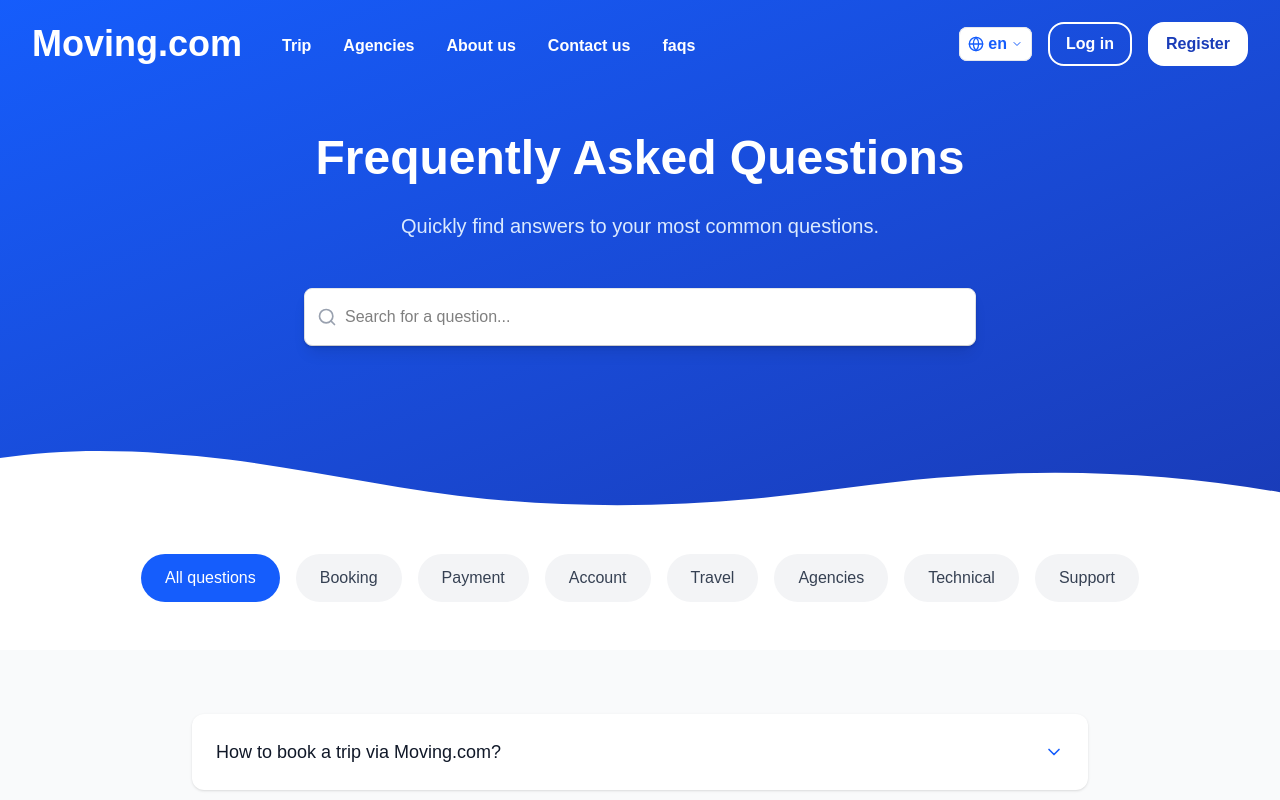
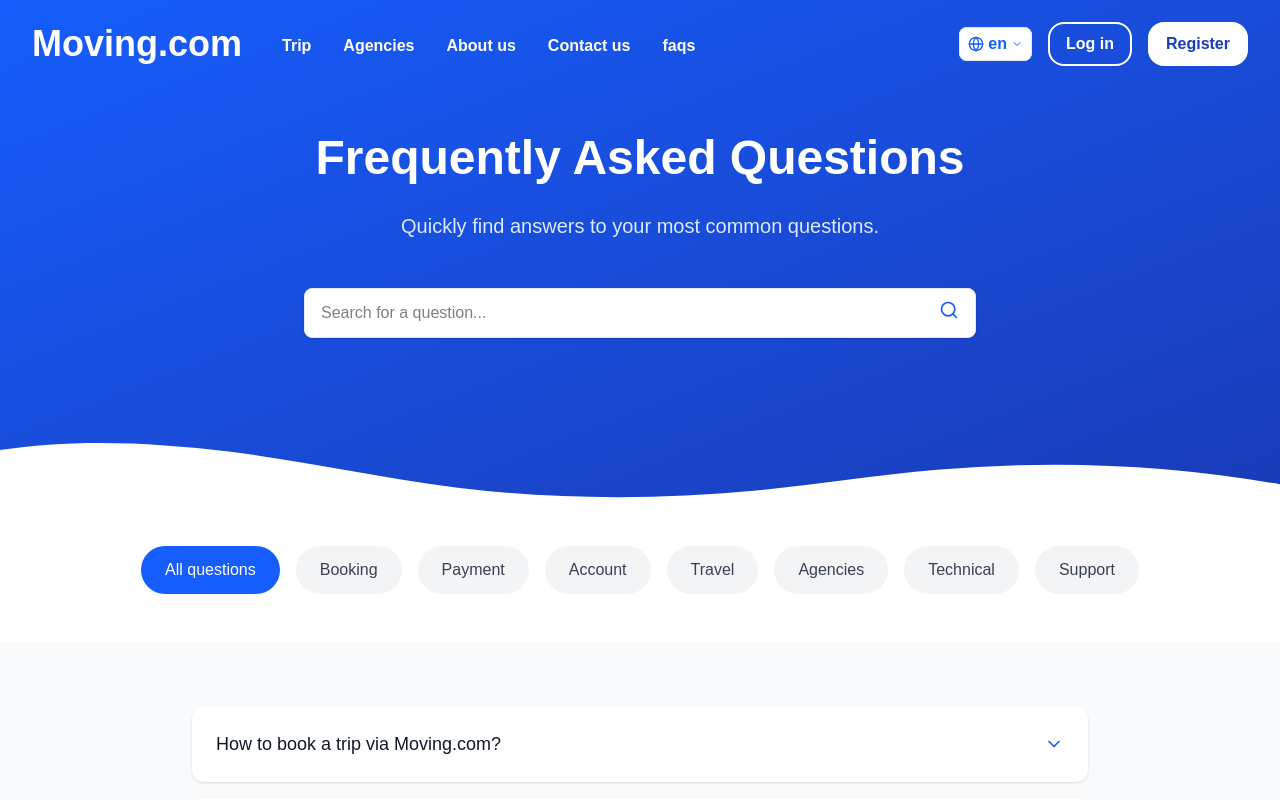
Before and after one commit to SmartBusStation/bus_station_frontend, a Next.js app: page /faqs in a window 1280 px wide. Shown: the top 800 px of the page. Built offline with nearby package versions, Linux system fonts and the light colour scheme.

Commit message:
avant - dashboard pret

```diff
--- a/src/app/faqs/page.tsx
+++ b/src/app/faqs/page.tsx
@@ -10,7 +10,6 @@ import Header from "@/components/layouts/Header"
 import Footer from "@/components/layouts/Footer"
 import { useNavigation } from "@/lib/navigation"
 import SearchBar from '@/components/faqsPageComponent/SearchBar';
-// Dans votre composant FAQPage
 
 interface FAQItem {
   id: number
@@ -19,33 +18,33 @@ interface FAQItem {
   category: string
 }
 
-//fonction principale dans le FAQ
+// Fix 1: Properly type the recentSearches state
 export default function FAQPage() {
   const { t } = useTranslation()
   const navigation = useNavigation()
   const [searchQuery, setSearchQuery] = useState("")
   const [activeCategory, setActiveCategory] = useState("all")
   const [expandedItems, setExpandedItems] = useState<number[]>([])
-  const [recentSearches, setRecentSearches] = useState([]);
+  const [recentSearches, setRecentSearches] = useState<string[]>([]);
 
-// Ajoutez cette fonction pour gérer les recherches
-const handleSearch = (query) => {
+  // Fix 2: Make sure handleSearch is properly defined
+  const handleSearch = (query: string) => {
     setSearchQuery(query);
-  // La logique de filtrage est déjà gérée par filteredFAQs
+    // The filtering logic is already handled by filteredFAQs
   };
 
-// Ajoutez cette fonction pour sauvegarder les recherches récentes
-const saveRecentSearch = (query) => {
-  setRecentSearches(prev => {
-    // Éviter les doublons et garder seulement les 5 dernières recherches
+  // Fix 3: Correctly type the function for updating recent searches
+  const saveRecentSearch = (query: string) => {
+    setRecentSearches((prev: string[]) => {
+      // Avoid duplicates and keep only the 5 most recent searches
       const updatedSearches = [query, ...prev.filter(item => item !== query)].slice(0, 5);
-    // Optionnel: sauvegarder dans localStorage pour persister entre les sessions
+      // Optional: save to localStorage to persist between sessions
       localStorage.setItem('faqRecentSearches', JSON.stringify(updatedSearches));
       return updatedSearches;
     });
   };
 
-// Récupérer les recherches récentes au chargement
+  // Retrieve recent searches on load
   useEffect(() => {
     try {
       const saved = localStorage.getItem('faqRecentSearches');
@@ -53,13 +52,11 @@ useEffect(() => {
         setRecentSearches(JSON.parse(saved));
       }
     } catch (e) {
-    console.error("Erreur lors de la récupération des recherches récentes:", e);
+      console.error("Error retrieving recent searches:", e);
     }
   }, []);
 
   // FAQ data
-
-
   const faqItems: FAQItem[] = [
     {
       id: 1,
@@ -211,12 +208,12 @@ useEffect(() => {
                 placeholder={t("faqPage.searchPlaceholder", "Rechercher une question...")}
                 recentSearches={recentSearches}
                 onSaveRecentSearch={saveRecentSearch}
-                className="w-full" // Cette classe s'appliquera au composant SearchBar lui-même
+                className="w-full" // This class will apply to the SearchBar component itself
               />
             </div>
           </div>
 
-          {/* Séparateur ondulé */}
+          {/* Wavy separator */}
           <div className="absolute bottom-0 left-0 w-full overflow-hidden leading-[0] transform rotate-180">
             <svg
               xmlns="http://www.w3.org/2000/svg"
@@ -355,9 +352,6 @@ useEffect(() => {
                     >
                     <Mail className="h-5 w-5" />
                     {t("faqPage.contactUsButton", "Contactez-nous")}
-                    {/* <span className="text-sm text-blue-100">
-                        {t("faqPage.responseTime", "Temps de réponse moyen : moins de 24 heures")}
-                    </span> */}
                 </button>
                   <div className="mt-4 text-center">
                     <span className="text-blue-100 text-sm">
--- a/src/components/faqsPageComponent/SearchBar.tsx
+++ b/src/components/faqsPageComponent/SearchBar.tsx
@@ -1,147 +1,106 @@
-'use client'
-import React, { useState, useEffect, useRef } from "react";
-import { motion, AnimatePresence } from "framer-motion";
-import { Search, X, ArrowRight } from "lucide-react";
-import { useTranslation } from "react-i18next";
-import { fadeInUp } from "@/lib/animations/animationTool";
+// Modifiez le fichier SearchBar.tsx dans @/components/faqsPageComponent/
 
-const SearchBar = ({
+import React, { useState, useEffect, useRef } from 'react';
+import { Search } from 'lucide-react';
+
+// Définir correctement l'interface des props
+interface SearchBarProps {
+  initialQuery?: string;
+  onSearch: (query: string) => void;
+  placeholder?: string;
+  recentSearches?: string[]; // Changé de never[] à string[]
+  onSaveRecentSearch?: (query: string) => void; // Ajout du paramètre query
+  className?: string;
+}
+
+const SearchBar: React.FC<SearchBarProps> = ({
+  initialQuery = '',
   onSearch,
-  initialQuery = "",
-  placeholder = "Rechercher une question...",
+  placeholder = 'Rechercher...',
   recentSearches = [],
-  onSaveRecentSearch = () => {},
-  className = ""
+  onSaveRecentSearch,
+  className = '',
 }) => {
-  const { t } = useTranslation();
-  const [searchQuery, setSearchQuery] = useState(initialQuery);
-  const [isFocused, setIsFocused] = useState(false);
-  const [showSuggestions, setShowSuggestions] = useState(false);
-  const inputRef = useRef(null);
-  const dropdownRef = useRef(null);
+  const [query, setQuery] = useState(initialQuery);
+  const [showRecent, setShowRecent] = useState(false);
+  const searchRef = useRef<HTMLDivElement>(null);
 
-  // Handle outside clicks to close suggestions
+  const handleSearch = () => {
+    if (query.trim()) {
+      onSearch(query);
+      if (onSaveRecentSearch) {
+        onSaveRecentSearch(query);
+      }
+    }
+  };
+
+  const handleKeyDown = (e: React.KeyboardEvent) => {
+    if (e.key === 'Enter') {
+      handleSearch();
+    }
+  };
+
+  const selectRecentSearch = (recentQuery: string) => {
+    setQuery(recentQuery);
+    onSearch(recentQuery);
+    setShowRecent(false);
+  };
+
+  // Fermer la liste des recherches récentes lorsqu'on clique en dehors
   useEffect(() => {
-    const handleClickOutside = (event) => {
-      if (
-        dropdownRef.current &&
-        !dropdownRef.current.contains(event.target) &&
-        inputRef.current &&
-        !inputRef.current.contains(event.target)
-      ) {
-        setShowSuggestions(false);
+    const handleClickOutside = (event: MouseEvent) => {
+      if (searchRef.current && !searchRef.current.contains(event.target as Node)) {
+        setShowRecent(false);
       }
     };
 
-    document.addEventListener("mousedown", handleClickOutside);
+    document.addEventListener('mousedown', handleClickOutside);
     return () => {
-      document.removeEventListener("mousedown", handleClickOutside);
+      document.removeEventListener('mousedown', handleClickOutside);
     };
   }, []);
 
-  // Debounce search to avoid excessive updates
-  useEffect(() => {
-    const timer = setTimeout(() => {
-      if (searchQuery) {
-        onSearch(searchQuery);
-      }
-    }, 300);
+  return (
+    <div ref={searchRef} className={`relative ${className}`}>
+      <div className="flex items-center relative">
+        <input
+          type="text"
+          value={query}
+          onChange={(e) => setQuery(e.target.value)}
+          onKeyDown={handleKeyDown}
+          onFocus={() => recentSearches.length > 0 && setShowRecent(true)}
+          placeholder={placeholder}
+          className="w-full py-3 px-4 pr-12 rounded-lg focus:outline-none focus:ring-2 focus:ring-blue-500"
+        />
+        <div className="absolute right-4">
+          <button
+            onClick={handleSearch}
+            className="text-blue-600 hover:text-blue-800"
+            aria-label="Rechercher"
+          >
+            <Search className="h-5 w-5" />
+          </button>
+        </div>
+      </div>
 
-    return () => clearTimeout(timer);
-  }, [searchQuery, onSearch]);
-
-  const handleSubmit = (e) => {
-    e.preventDefault();
-    if (searchQuery.trim()) {
-      onSearch(searchQuery);
-      // Save to recent searches if not already there
-      if (!recentSearches.includes(searchQuery.trim())) {
-        onSaveRecentSearch(searchQuery.trim());
-      }
-      setShowSuggestions(false);
-    }
-  };
-
-  const handleClear = () => {
-    setSearchQuery("");
-    inputRef.current.focus();
-    onSearch("");
-  };
-
-  const handleSelectRecentSearch = (query) => {
-    setSearchQuery(query);
-    onSearch(query);
-    setShowSuggestions(false);
-  };
-
-  return (
-    <motion.div
-      variants={fadeInUp}
-      className={`relative ${className}`}
-    >
-      <form onSubmit={handleSubmit} className="relative">
-        <div className="absolute inset-y-0 left-0 pl-3 flex items-center pointer-events-none">
-          <Search className="h-5 w-5 text-gray-400" />
+      {/* Recherches récentes */}
+      {showRecent && recentSearches.length > 0 && (
+        <div className="absolute z-10 w-full mt-1 bg-white rounded-lg shadow-lg border border-gray-200">
+          <div className="p-2">
+            <p className="text-xs text-gray-500 mb-1 px-2">Recherches récentes</p>
+            {recentSearches.map((item, index) => (
+              <div
+                key={index}
+                onClick={() => selectRecentSearch(item)}
+                className="p-2 hover:bg-gray-100 rounded cursor-pointer text-sm"
+              >
+                {item}
+              </div>
+            ))}
+          </div>
         </div>
-        <input
-          ref={inputRef}
-          type="text"
-          value={searchQuery}
-          onChange={(e) => setSearchQuery(e.target.value)}
-          onFocus={() => {
-            setIsFocused(true);
-            if (recentSearches.length > 0) {
-              setShowSuggestions(true);
-            }
-          }}
-          placeholder={t("faqPage.searchPlaceholder", placeholder)}
-          className="pl-10 w-full px-4 py-4 border-0 rounded-lg focus:outline-none focus:ring-2 focus:ring-blue-500 shadow-lg transition-all"
-          aria-label="Rechercher"
-        />
-        {searchQuery && (
-          <button
-            type="button"
-            onClick={handleClear}
-            className="absolute inset-y-0 right-0 pr-3 flex items-center"
-            aria-label="Effacer la recherche"
-          >
-            <X className="h-5 w-5 text-gray-400 hover:text-gray-600" />
-          </button>
-        )}
-      </form>
-
-      {/* Recent searches dropdown */}
-      <AnimatePresence>
-        {isFocused && showSuggestions && recentSearches.length > 0 && (
-          <motion.div
-            ref={dropdownRef}
-            initial={{ opacity: 0, y: -10 }}
-            animate={{ opacity: 1, y: 0 }}
-            exit={{ opacity: 0, y: -10 }}
-            transition={{ duration: 0.2 }}
-            className="absolute z-10 mt-1 w-full bg-white rounded-lg shadow-lg py-2 border border-gray-100"
-          >
-            <div className="px-4 py-2 text-xs font-medium text-gray-500 uppercase tracking-wider">
-              {t("faqPage.recentSearches", "Recherches récentes")}
-            </div>
-            <ul>
-              {recentSearches.slice(0, 5).map((query, index) => (
-                <li key={index}>
-                  <button
-                    type="button"
-                    onClick={() => handleSelectRecentSearch(query)}
-                    className="w-full text-left px-4 py-2 hover:bg-gray-100 flex items-center justify-between"
-                  >
-                    <span className="text-gray-800">{query}</span>
-                    <ArrowRight className="h-4 w-4 text-gray-400" />
-                  </button>
-                </li>
-              ))}
-            </ul>
-          </motion.div>
-        )}
-      </AnimatePresence>
-    </motion.div>
+      )}
+    </div>
   );
 };
 
```
Lines whose indentation alone changed are shown as unchanged.
